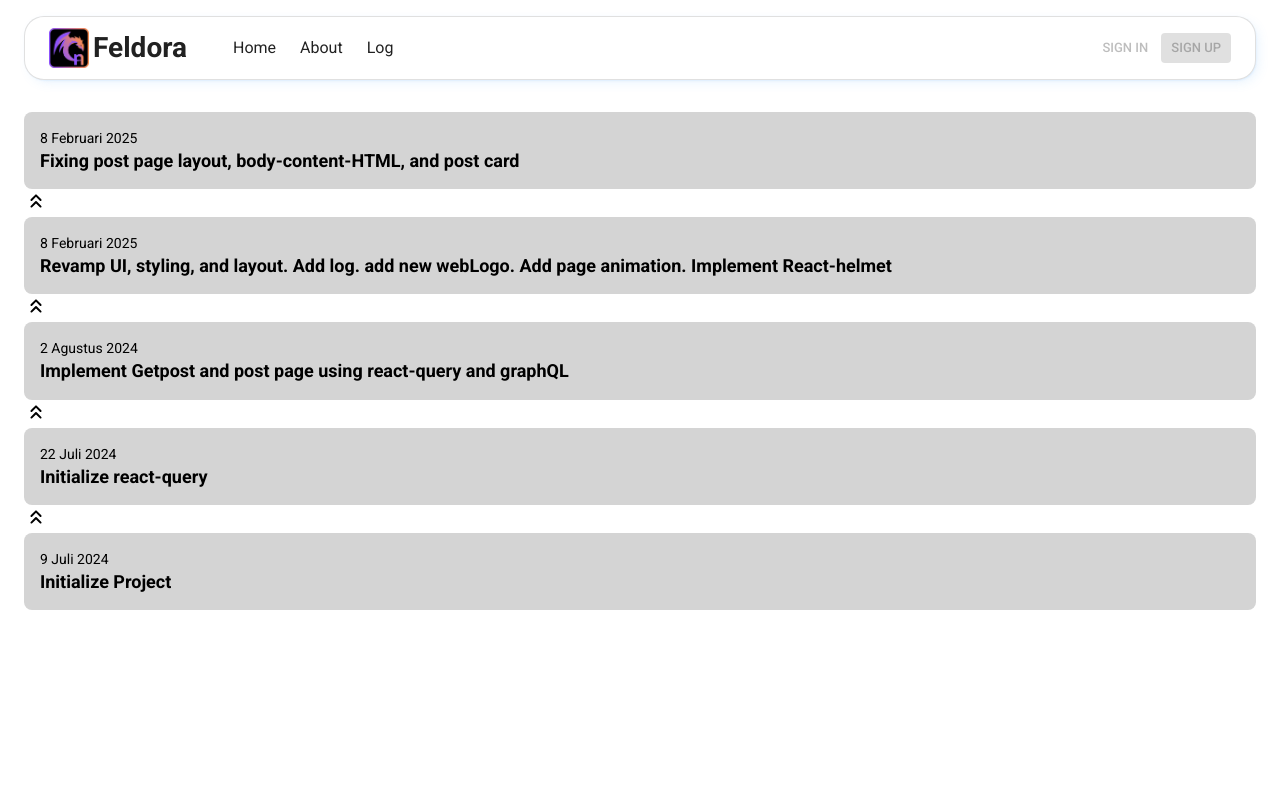
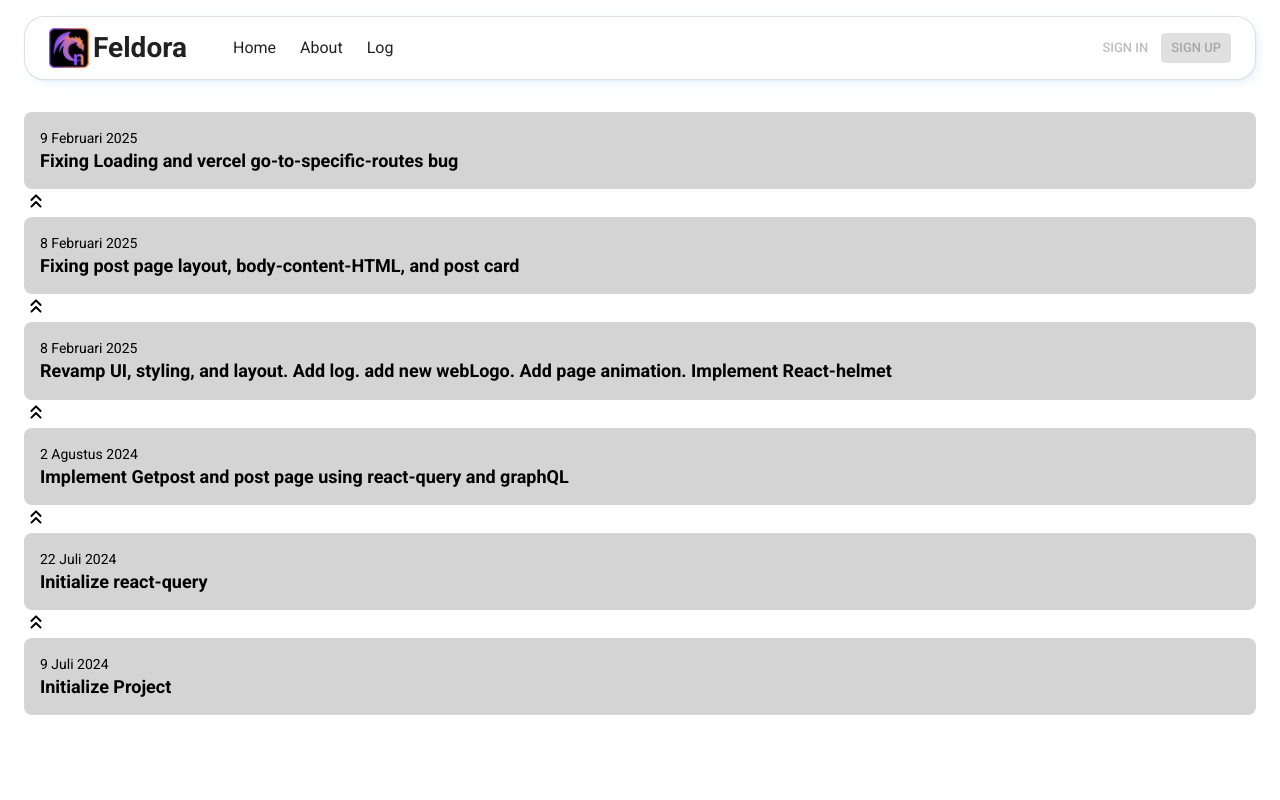
Before and after one commit to thoriqaulia163/feldora, a React (Vite) app: page /log in a window 1280 px wide. Shown: the top 800 px of the page. Built offline with nearby package versions, Linux system fonts and the light colour scheme; no server answers.

Commit message:
Fixing Loading and vercel go-to-specific-routes bug

```diff
--- a/src/pages/home/Home.jsx
+++ b/src/pages/home/Home.jsx
@@ -15,14 +15,14 @@ export default function Home() {
   const { data: posts, isPending: loading } = useGetPosts();
 
   if (loading) return (
-    <Box className={'container page-top-padding'}>
+    <Container maxWidth='xl' sx={{ marginTop: '7rem' }}>
       <Helmet>
         <title>
           Feldora | Home
         </title>
       </Helmet>
       Loading ....
-    </Box>
+    </Container>
   )
 
   return (
--- a/src/pages/log/Log.jsx
+++ b/src/pages/log/Log.jsx
@@ -21,6 +21,11 @@ export default function Log() {
       </Helmet>
 
       <Container maxWidth='xl' sx={{ marginTop: '7rem' }}>
+        <Box sx={logBoxStyle}>
+          <Typography variant='body2'>9 Februari 2025</Typography>
+          <Typography variant='h6'>Fixing Loading and vercel go-to-specific-routes bug</Typography>
+        </Box>
+        <KeyboardDoubleArrowUpRoundedIcon />
         <Box sx={logBoxStyle}>
           <Typography variant='body2'>8 Februari 2025</Typography>
           <Typography variant='h6'>Fixing post page layout, body-content-HTML, and post card</Typography>
--- a/src/pages/posts/Post.jsx
+++ b/src/pages/posts/Post.jsx
@@ -13,14 +13,14 @@ export default function Post() {
   const { data: post, isPending: loading } = useGetPostDetail({ slug });
 
   if (loading) return (
-    <Box className={'container page-top-padding'}>
+    <Container maxWidth='lg' sx={{ marginTop: '7rem', }}>
       <Helmet>
         <title>
           Feldora | Post
         </title>
       </Helmet>
       Loading ....
-    </Box>
+    </Container>
   )
   return (
     <>
```
Also changed, not shown: vercel.json (added).
